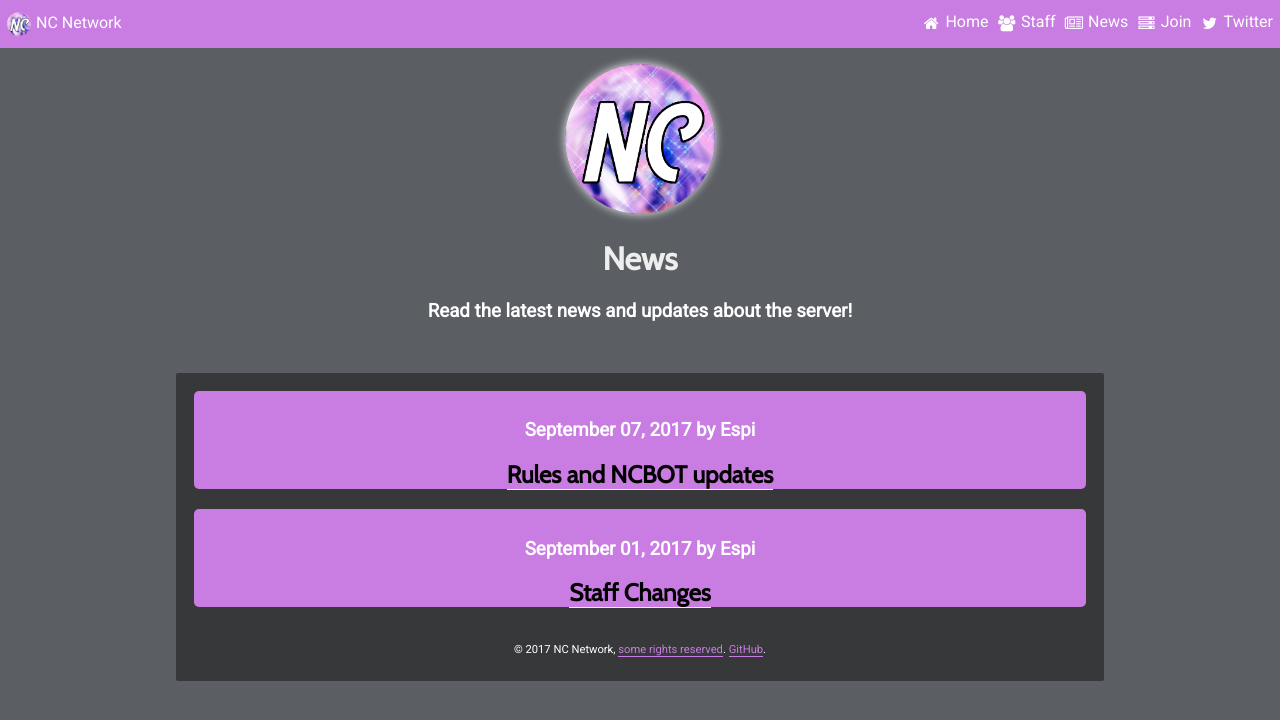
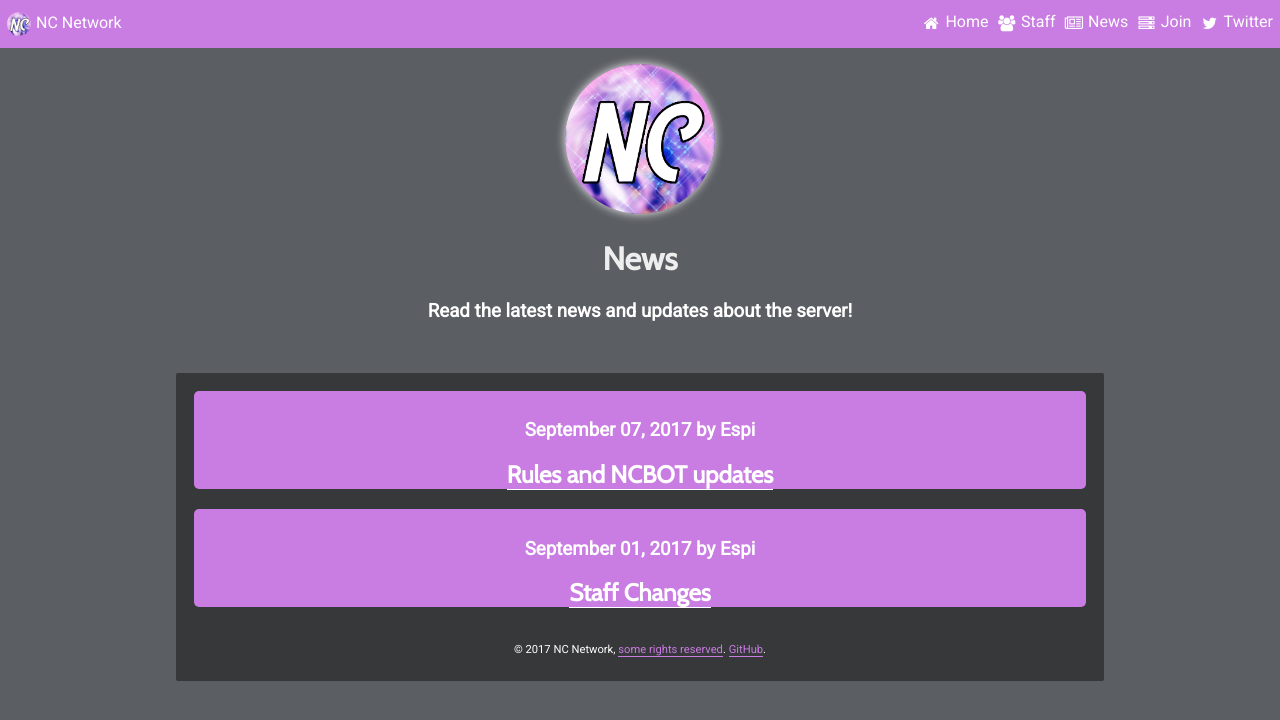
Before and after one commit to xwinbyte/NetskyWebsite, a Jekyll site: the page built from news.html, in a window 1280 px wide. Shown: the top 720 px of the page. Built offline with Jekyll 4.4.1, drawn with Linux system fonts in a browser that asks for light colours.

Commit message:
Update style.scss

```diff
--- a/css/style.scss
+++ b/css/style.scss
@@ -74,7 +74,7 @@ nav a {
 }
 
 nav a:hover {
-  background-color: #a3a1a1;
+  background-color: #c599c6;
   color: #fff;
 }
 
@@ -186,10 +186,11 @@ article {
 h3, h4 {
 color: #fff;
 }
+
 .rule a,
 article a {
-  color: #000;
-  border-bottom: 1px solid #eee;
+  color: #fff;
+  border-bottom: 1px solid #fff;
 }
 
 .rule a:hover,
```
